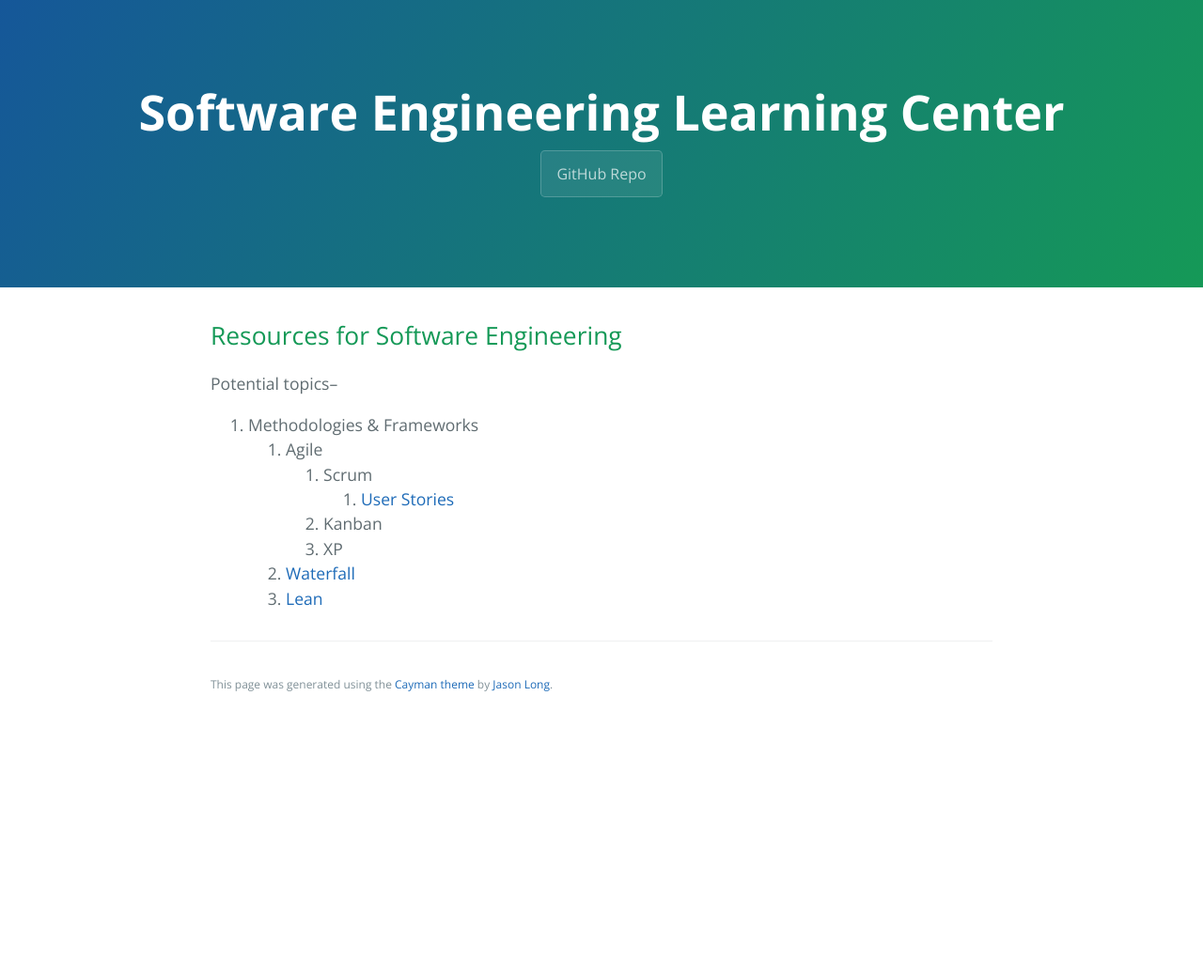
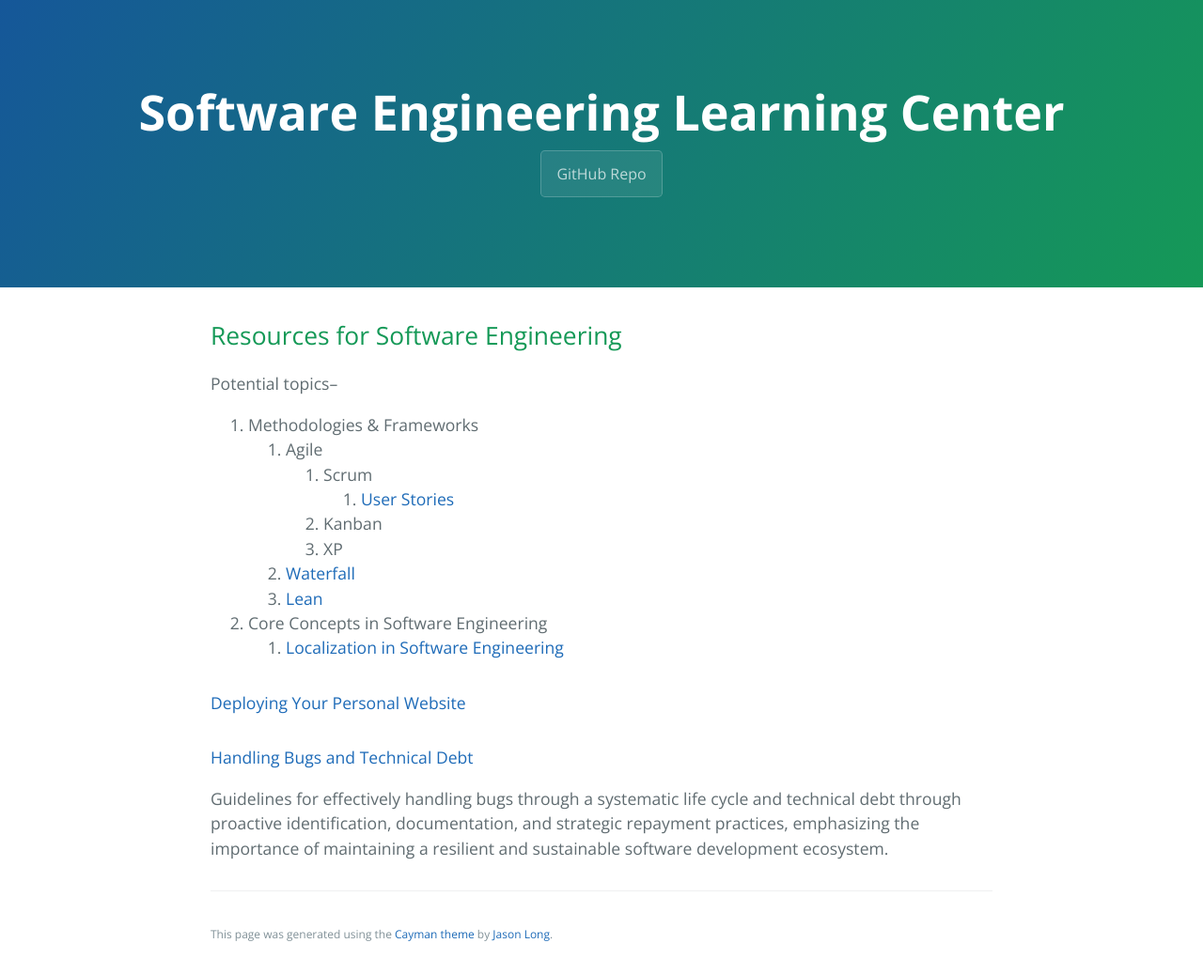
Before and after one commit to learning-software-engineering/learning-software-engineering.github.io, a Jekyll site: the page built from Topics/Software_Engineering.md, in a window 1280 px wide. Shown: the whole page at 94% size. Built offline with Jekyll 4.4.1, drawn with Linux system fonts in a browser that asks for light colours; our own code applies the rules of GitHub Pages for plain Markdown files; before the commit the page ends 900 px from its top, so only the background shows below that.

Commit message:
Update Software_Engineering.md

```diff
--- a/Topics/Software_Engineering.md
+++ b/Topics/Software_Engineering.md
@@ -10,3 +10,10 @@
         3. XP
     2. [Waterfall](./Software_Engineering/Waterfall.md)
     3. [Lean](./Software_Engineering/Lean.md)
+2. Core Concepts in Software Engineering
+   1. [Localization in Software Engineering](./Software_Engineering/Localization.md)
+
+#### [Deploying Your Personal Website](./Software_Engineering/Deploying_Personal_Website.md)
+
+#### [Handling Bugs and Technical Debt](./Software_Engineering/Handling_Bugs_and_Technical_Debt.md)
+Guidelines for effectively handling bugs through a systematic life cycle and technical debt through proactive identification, documentation, and strategic repayment practices, emphasizing the importance of maintaining a resilient and sustainable software development ecosystem.
```
